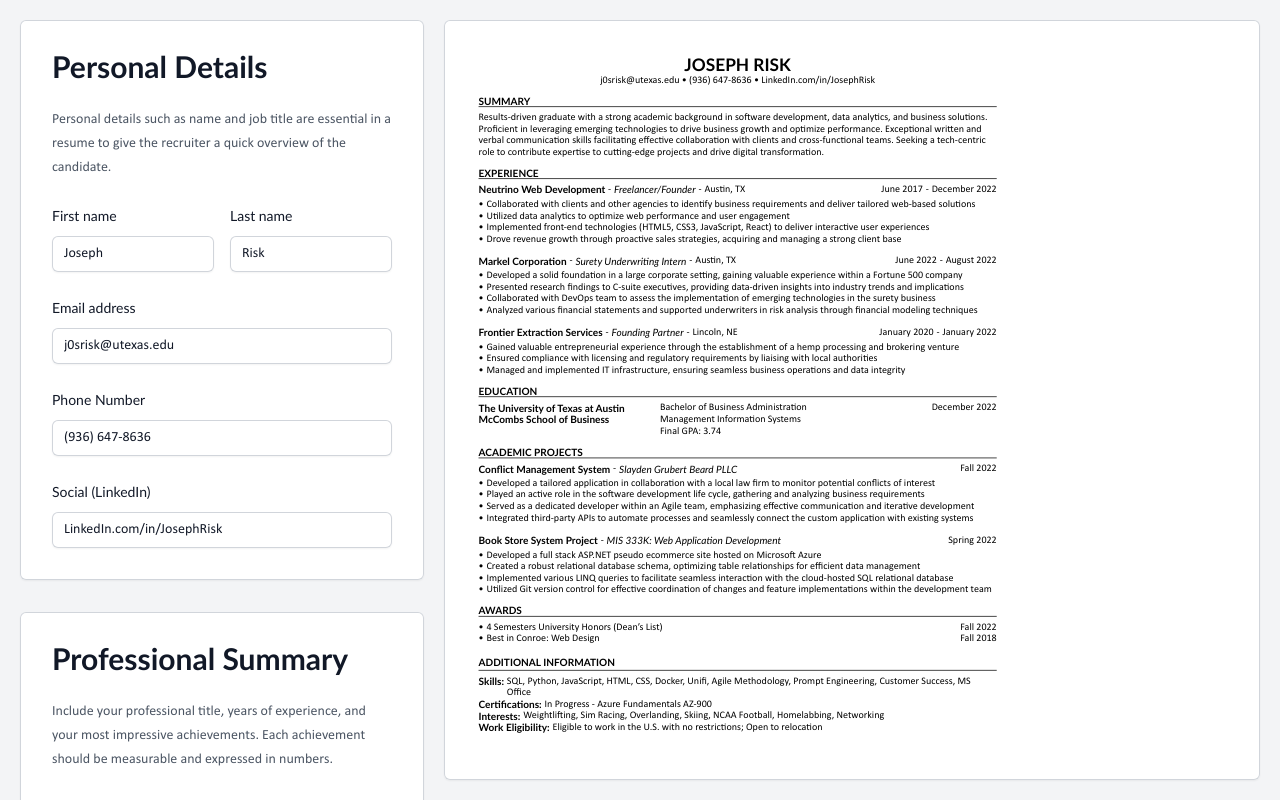
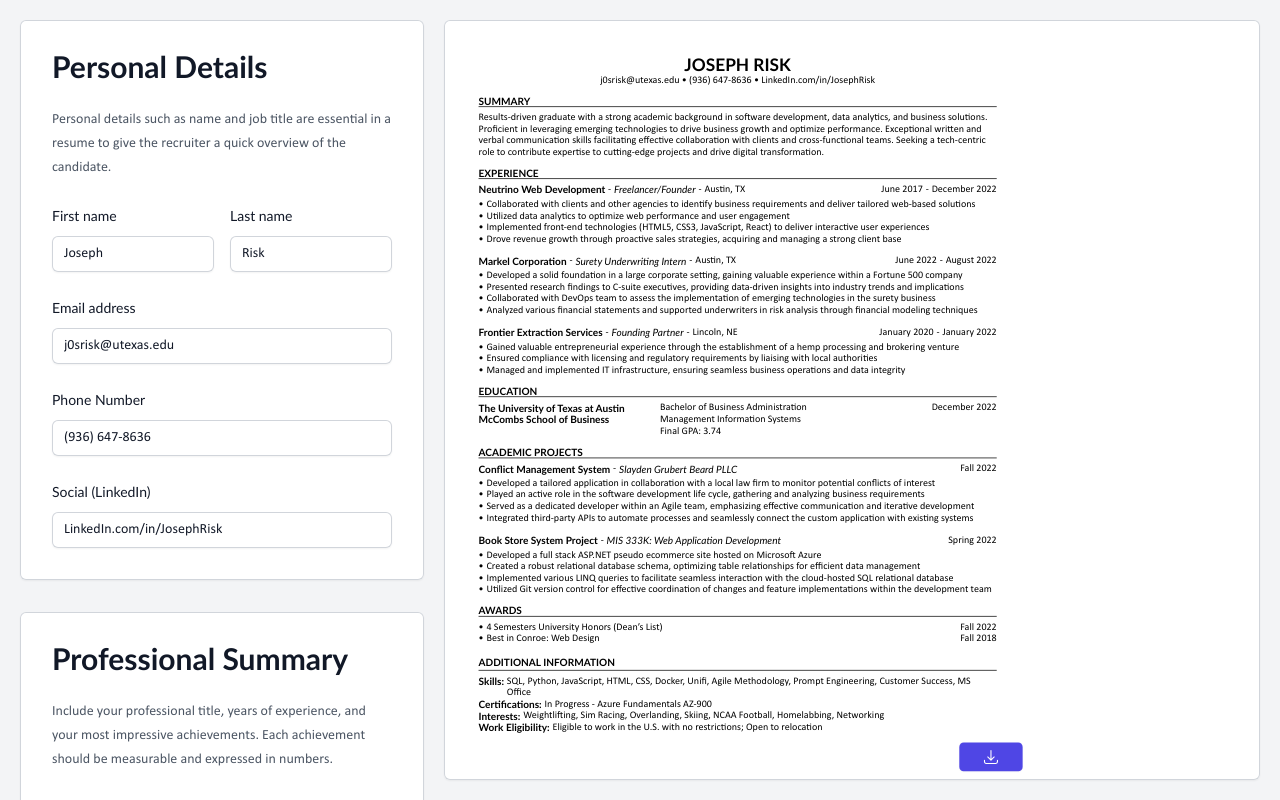
Before and after one commit to j0srisk/cv-application, a React (Vite) app: page / in a window 1280 px wide. Built offline with nearby package versions, Linux system fonts and the light colour scheme.

Commit message:
added download button

```diff
--- a/src/components/Previewer.jsx
+++ b/src/components/Previewer.jsx
@@ -35,6 +35,16 @@
     <div className="aspect-[8.5/11] bg-white my-5 mr-5 border-0 rounded-md shadow-sm ring-1 ring-inset ring-gray-300">
         <div  style={{ transform: `scale(${horizontalScale.toFixed(6)})` }} className="flex relative w-[8.5in] h-[11in] origin-top-left">
             <McCombsResume resumeData={resumeData}/>
+            <div>
+              <button
+                type="button"
+                onClick={() => window.print()}
+                className="absolute flex gap-2 items-center bottom-0 right-0 w-fit h-10 m-3 rounded-md shadow-sm border-0 px-8 py-4 bg-indigo-600 text-white font-bold">
+                <svg xmlns="http://www.w3.org/2000/svg" fill="none" viewBox="0 0 24 24" strokeWidth={1.5} stroke="currentColor" className="w-6 h-6">
+                  <path strokeLinecap="round" strokeLinejoin="round" d="M3 16.5v2.25A2.25 2.25 0 005.25 21h13.5A2.25 2.25 0 0021 18.75V16.5M16.5 12L12 16.5m0 0L7.5 12m4.5 4.5V3" />
+                </svg>
+              </button>
+            </div>
         </div>
     </div>
     )
```
